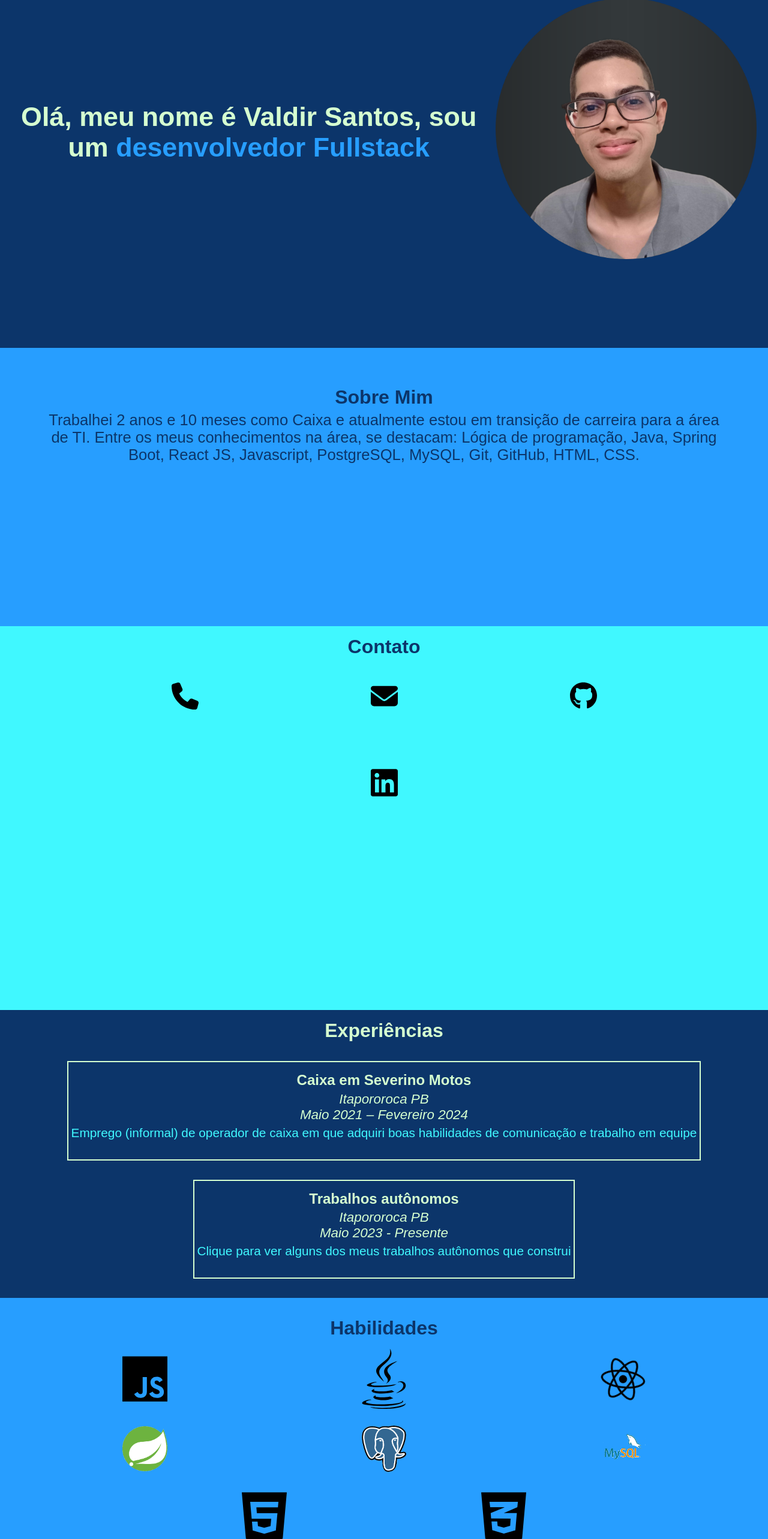
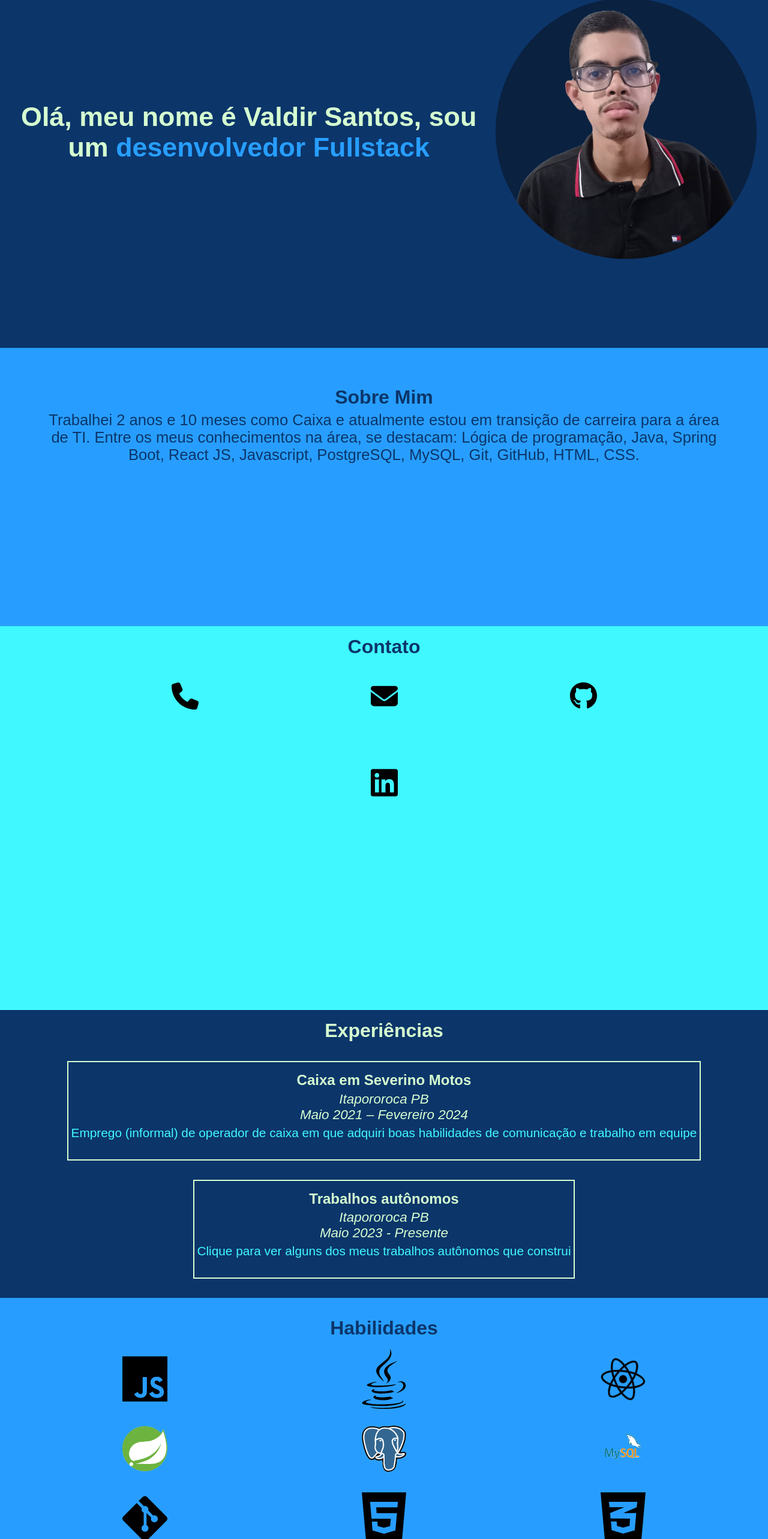
Before and after one commit to valdirsantos714/portfolio, a React (Vite) app: page / in a window 1280 px wide. Shown: the part 220-2786 px from the top of the page at 60% size. Built offline with nearby package versions, Linux system fonts and the light colour scheme.

Commit message:
Atualizado imagens

```diff
--- a/src/views/TelaInicial/components/Banner/Banner.css
+++ b/src/views/TelaInicial/components/Banner/Banner.css
@@ -34,6 +34,7 @@
     text-align: center;
 }
 
+
 .h2-banner {
     animation: subir 1.3s 1;
     font-size: 2rem;
@@ -46,6 +47,7 @@
     animation: opacidade 1.5s;
     width: 80%;
     padding-bottom: 0.7rem;
+    border-radius: 50%;
 }
 
 @media (min-width: 1024px) {
--- a/src/views/TelaInicial/components/Banner/Banner.jsx
+++ b/src/views/TelaInicial/components/Banner/Banner.jsx
@@ -6,7 +6,7 @@ export default function Banner() {
             <div className="div-texto-banner">
                 <h2 className="h2-banner">Olá, meu nome é Valdir Santos, sou um <span className="destaque">desenvolvedor Fullstack</span></h2>
             </div>
-            <img src="./imgs/foto perfil.png" alt="Minha foto" className="foto-banner"/>
+            <img src="./imgs/minha_foto.jpg" alt="Minha foto" className="foto-banner"/>
 
         </section>
     )
--- a/src/views/TelaInicial/components/Habilidades/Habilidades.jsx
+++ b/src/views/TelaInicial/components/Habilidades/Habilidades.jsx
@@ -31,6 +31,10 @@ export default function Habilidades() {
                 </li>
 
                 <li>
+                    <img className="imgs-habilidades-grandes" src="./imgs/git-alt.svg" alt="Logo mysql" />
+                </li>
+
+                <li>
                     <img src="./imgs/html5.svg" alt="Logo html5" />
                 </li>
 
```
Also changed, not shown: public/imgs/git-alt.svg (added), public/imgs/minha_foto.jpg (added).
